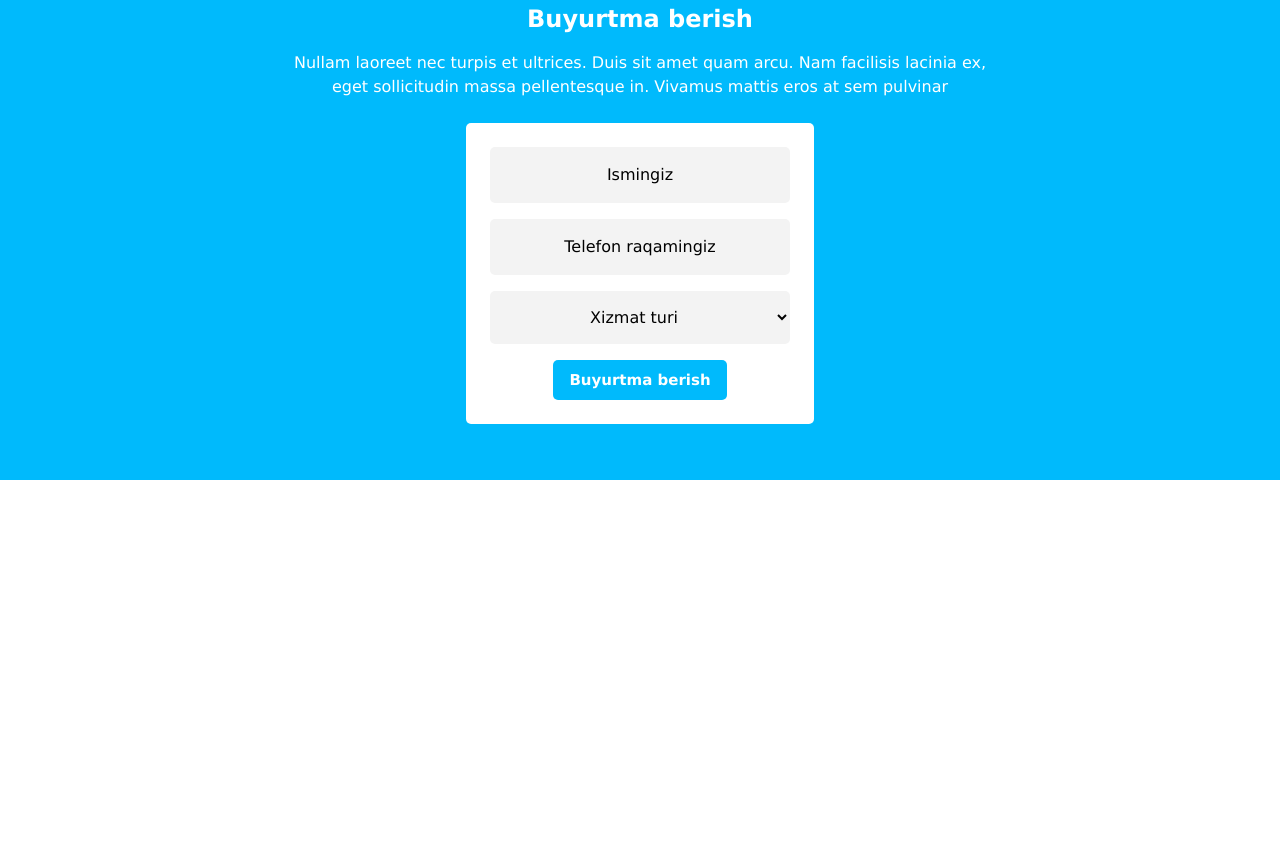
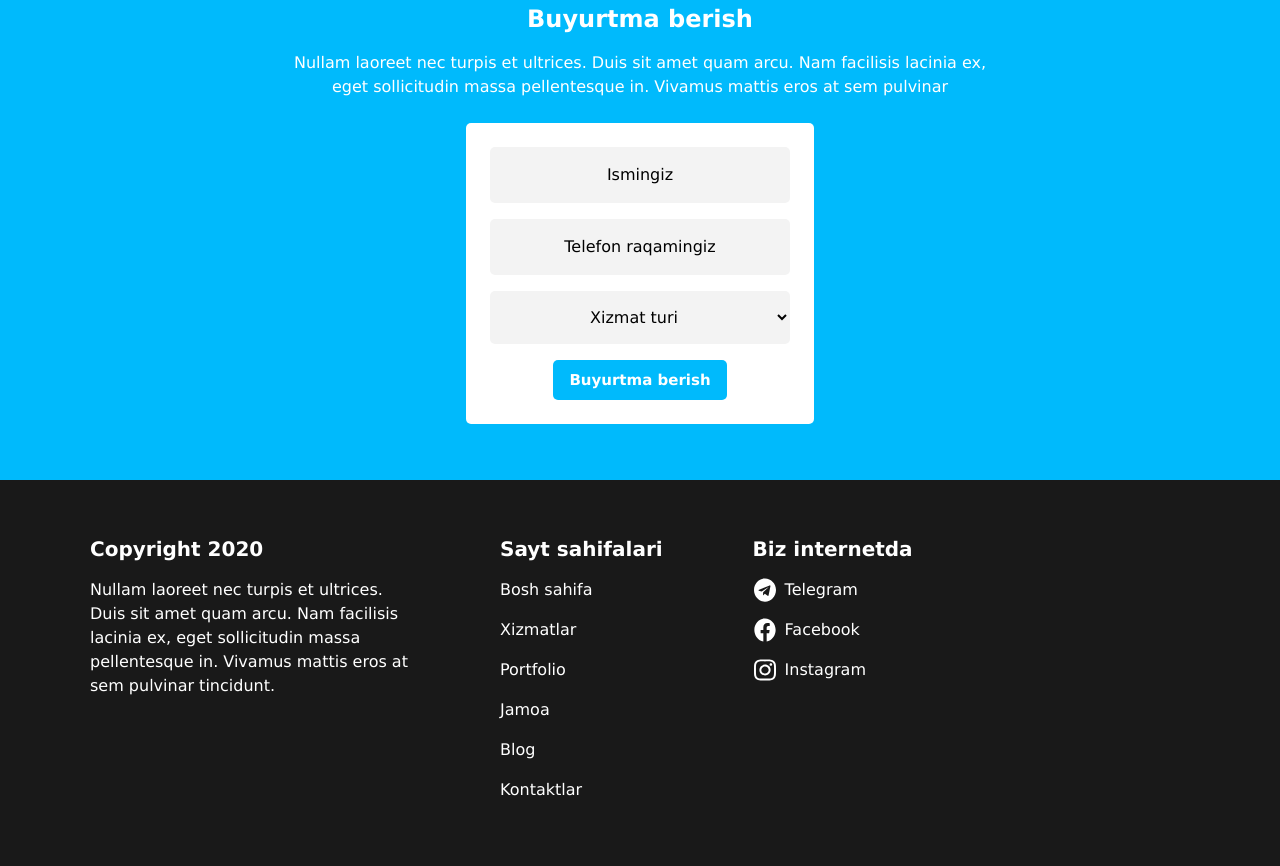
Before and after one commit to JakhongirYusupov/Pixer, a website: page index.html in a window 1280 px wide. Shown: the part 3129-3995 px from the top of the page. Before the commit the page ends 3609 px from the top, so only its background shows below. Drawn offline with Linux system fonts and the light colour scheme.

Commit message:
footer finished

```diff
--- a/index.html
+++ b/index.html
@@ -145,6 +145,46 @@
         </form>
       </div>
     </div>
+    <div class="footer_main_wrapper">
+      <div class="footer_main">
+        <div class="footer_main_desc">
+          <h4 class="customMinTitle">Copyright 2020</h4>
+          <p class="customText">Nullam laoreet nec turpis et ultrices. Duis sit amet quam arcu. Nam facilisis lacinia
+            ex, eget sollicitudin massa pellentesque in. Vivamus mattis eros at sem pulvinar tincidunt.</p>
+        </div>
+        <ul class="footer_main_navList">
+          <li class="footer_navList_item">
+            <p class="customMinTitle">Sayt sahifalari</p>
+          </li>
+          <li class="footer_navList_item"><a href="" class="customText">Bosh sahifa</a></li>
+          <li class="footer_navList_item"><a href="" class="customText">Xizmatlar</a></li>
+          <li class="footer_navList_item"><a href="" class="customText">Portfolio</a></li>
+          <li class="footer_navList_item"><a href="" class="customText">Jamoa</a></li>
+          <li class="footer_navList_item"><a href="" class="customText">Blog</a></li>
+          <li class="footer_navList_item"><a href="" class="customText">Kontaktlar</a></li>
+        </ul>
+        <ul class="footer_main_navList">
+          <li class="footer_navList_item">
+            <p class="customMinTitle">Biz internetda</p>
+          </li>
+          <li class="footer_navList_item"><a href="https://t.me/jakhongiryusupov"
+              class="customText footer_navList_item_socials"><img src="./img/telegram.svg" alt="error">
+              <p class="customText">Telegram</p>
+            </a>
+          </li>
+          <li class="footer_navList_item"><a href="https://www.facebook.com/profile.php?id=100087491258578"
+              class="customText footer_navList_item_socials"><img src="./img/facebook.svg" alt="error">
+              <p class="customText">Facebook</p>
+            </a>
+          </li>
+          <li class="footer_navList_item"><a href="https://www.instagram.com/jakhongiryusupov58"
+              class="customText footer_navList_item_socials"><img src="./img/instagram.svg" alt="error">
+              <p class="customText">Instagram</p>
+            </a>
+          </li>
+        </ul>
+      </div>
+    </div>
   </footer>
 </body>
 </html>
--- a/src/style.css
+++ b/src/style.css
@@ -217,17 +217,21 @@ body {
 }
 
 .footer {
-  padding: 56px 0;
   display: flex;
-  justify-content: center;
-  background-color: #00BAFC;
+  flex-direction: column;
+  align-items: center;
 
   .footer_wrapper {
     width: 100%;
-    max-width: 1100px;
+    background-color: #00BAFC;
+    display: flex;
+    justify-content: center;
   }
 
   .order {
+    width: 100%;
+    max-width: 1100px;
+    padding: 56px 0;
     display: flex;
     flex-direction: column;
     align-items: center;
@@ -263,4 +267,60 @@ body {
       }
     }
   }
+
+  .footer_main_wrapper {
+    width: 100%;
+    background-color: #191919;
+    display: flex;
+    justify-content: center;
+
+    .footer_main {
+      width: 100%;
+      max-width: 1100px;
+      display: flex;
+      gap: 90px;
+      padding: 56px 0;
+
+      h4,
+      p,
+      a {
+        color: #FFFFFF;
+      }
+
+      .footer_main_desc {
+        width: 100%;
+        max-width: 320px;
+
+        p {
+          margin-top: 16px;
+          text-align: start;
+        }
+      }
+
+      .footer_main_navList {
+        .footer_navList_item {
+          margin-bottom: 8px;
+          display: flex;
+          align-items: center;
+          gap: 8px;
+
+          img {
+            width: 24px;
+            height: 24px;
+          }
+
+          .footer_navList_item_socials {
+            display: flex;
+            align-items: center;
+            gap: 8px;
+          }
+        }
+
+        .footer_navList_item:not(:last-child) {
+          padding-bottom: 8px;
+        }
+      }
+    }
+  }
+
 }
```
Also changed, not shown: img/facebook.svg (added), img/instagram.svg (added), img/telegram.svg (added).
